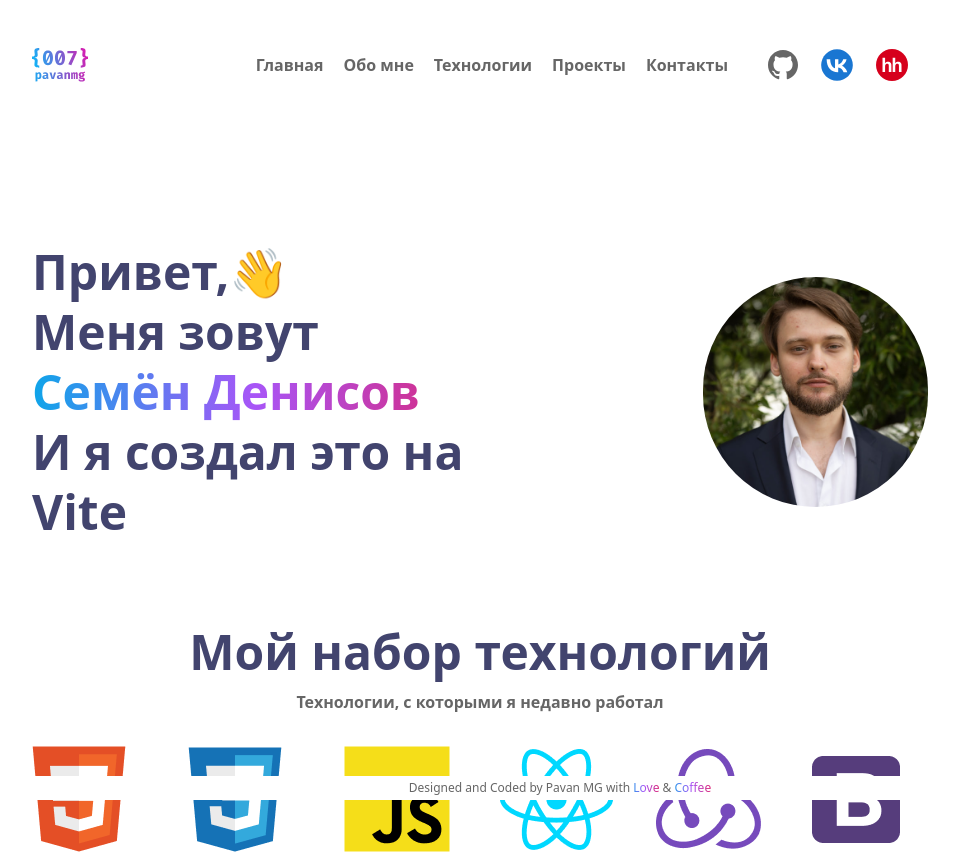
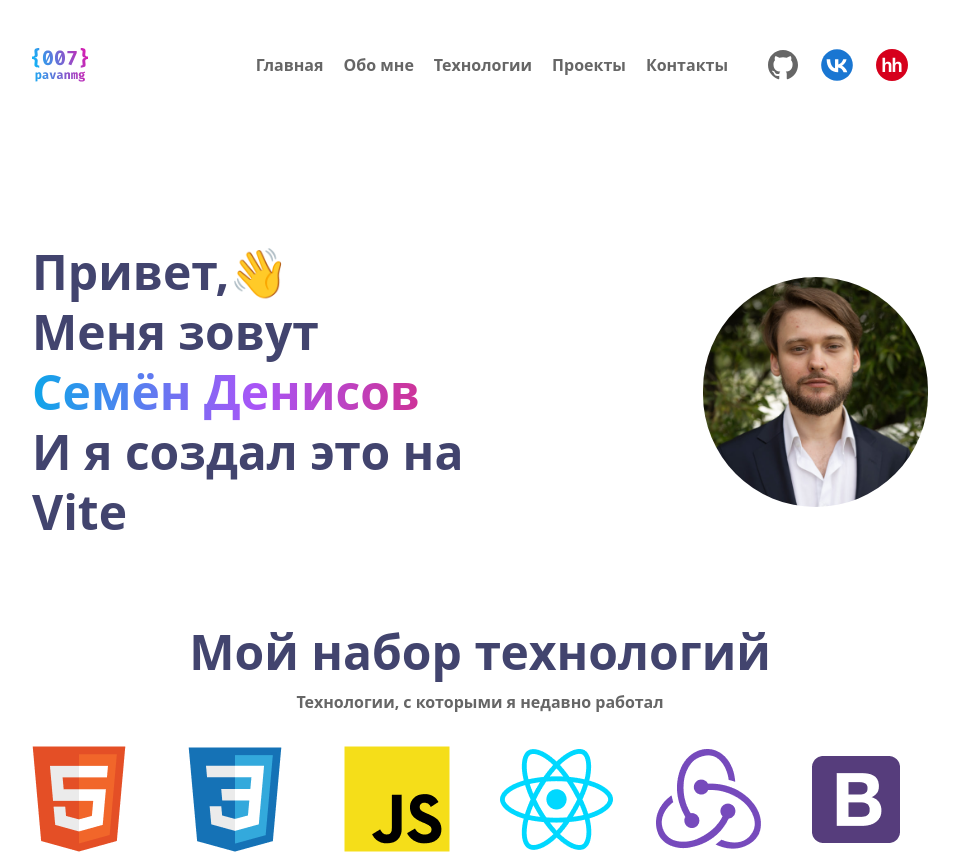
Before and after one commit to Samaelish/Pavan-MG-test-portfolio, a React (Vite) app: page / in a window 1280 px wide. Shown: the top 854 px of the page, without its empty margins (160-1119 px from the left). Built offline with nearby package versions, Linux system fonts and the light colour scheme.

Commit message:
removed old footer component

```diff
--- a/src/App.jsx
+++ b/src/App.jsx
@@ -1,5 +1,4 @@
 import Header from './components/Header'
-import Footer from './components/Footer'
 import Home from './components/Home'
 import Contact from './components/Contact'
 import Projects from './components/Projects'
@@ -13,7 +12,6 @@ function App() {
       <Technologies />
       <Projects />
       <Contact />
-      <Footer />
     </>
   )
 }
```
